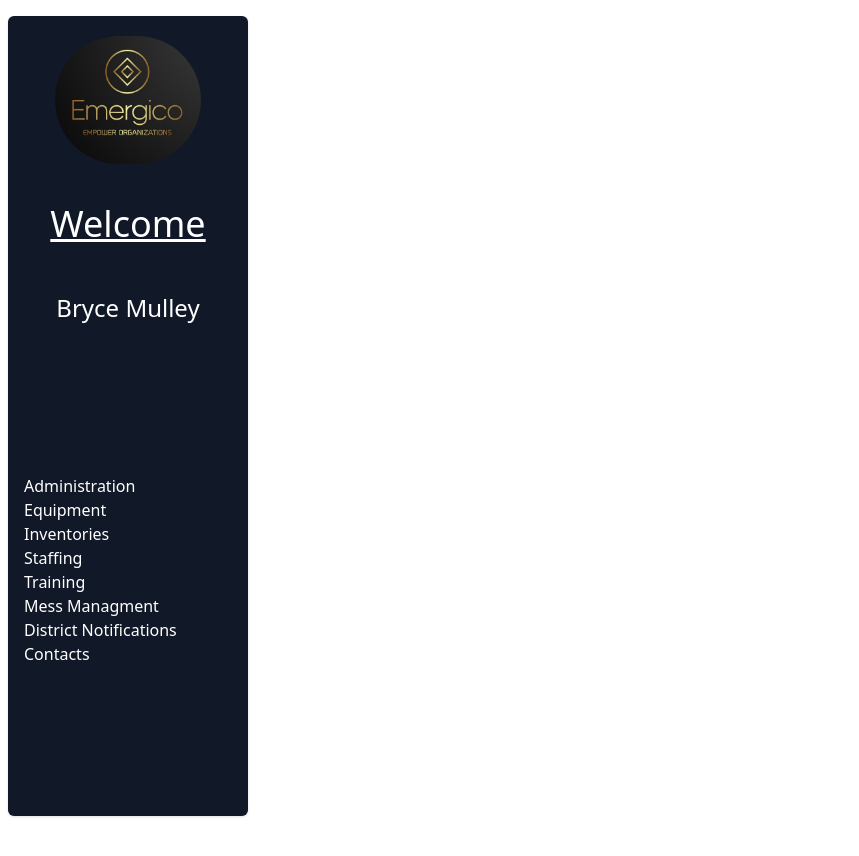
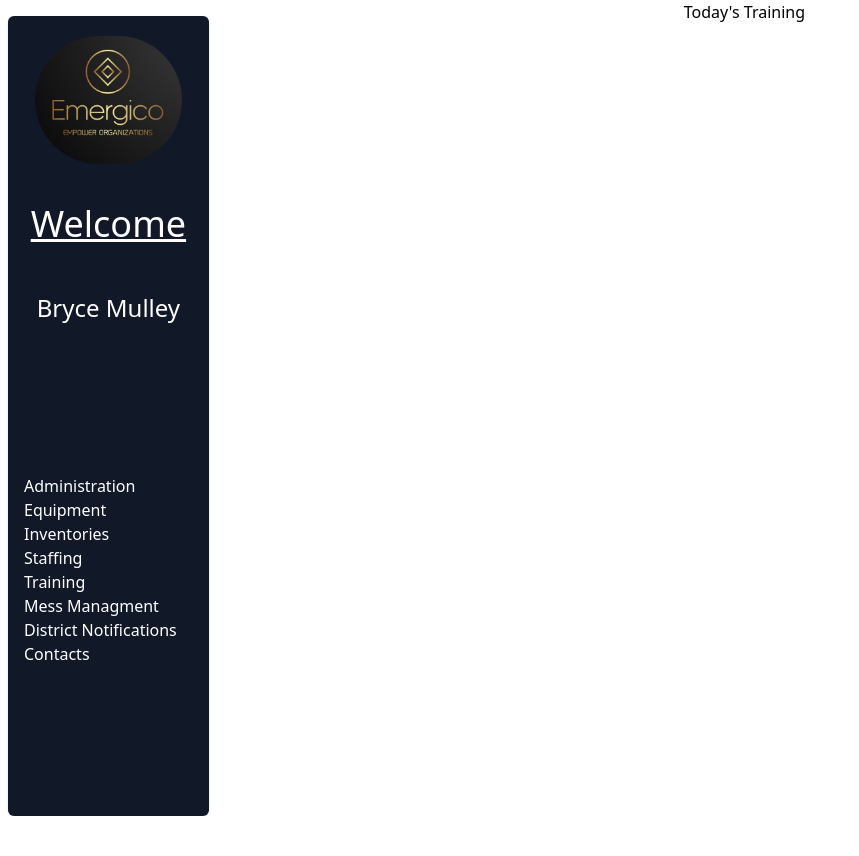
Before and after one commit to bmulley16/FirehallManager, a React (Vite) app: page /training in a window 1280 px wide. Shown: the top 856 px of the page, without its empty margins (0-859 px from the left). After the commit the page ends 816 px from the top, so only its background shows below. Built offline with nearby package versions, Linux system fonts and the light colour scheme.

Commit message:
began to implement the grid for the training page

```diff
--- a/src/pages/trainingPage.tsx
+++ b/src/pages/trainingPage.tsx
@@ -2,10 +2,14 @@ import { ProfileAside } from "../components/accountPageAside";
 
 export function TrainingPage() {
   return (
-    <div className="flex-1 h-screen w-screen">
+    <div className="flex-1 flex h-screen w-screen">
       <ProfileAside></ProfileAside>
 
-      <div className=" h-full w-full "></div>
+      <div className=" h-full w-full grid grid-cols-2  ">
+        <div className=" col-span-2">
+          <h1 className="text-center ">Today's Training</h1>
+        </div>
+      </div>
     </div>
   );
 }
```
